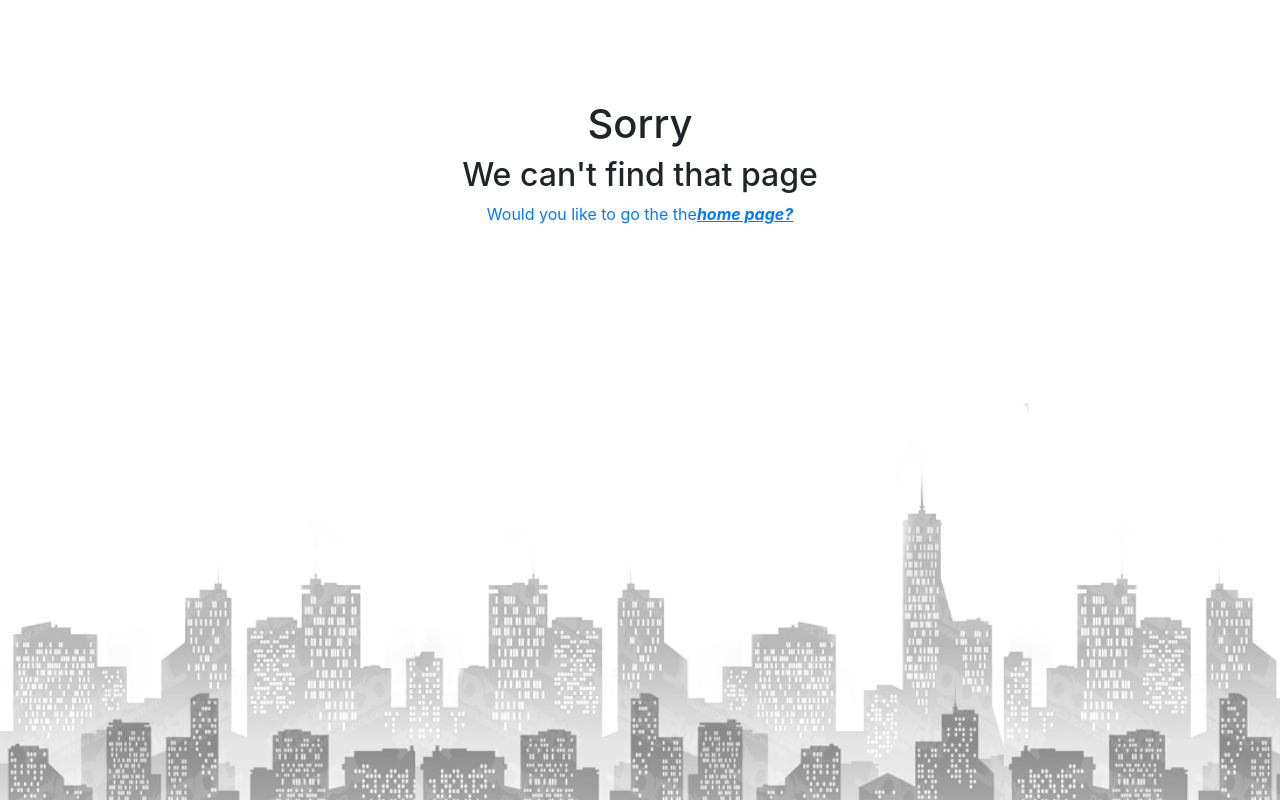
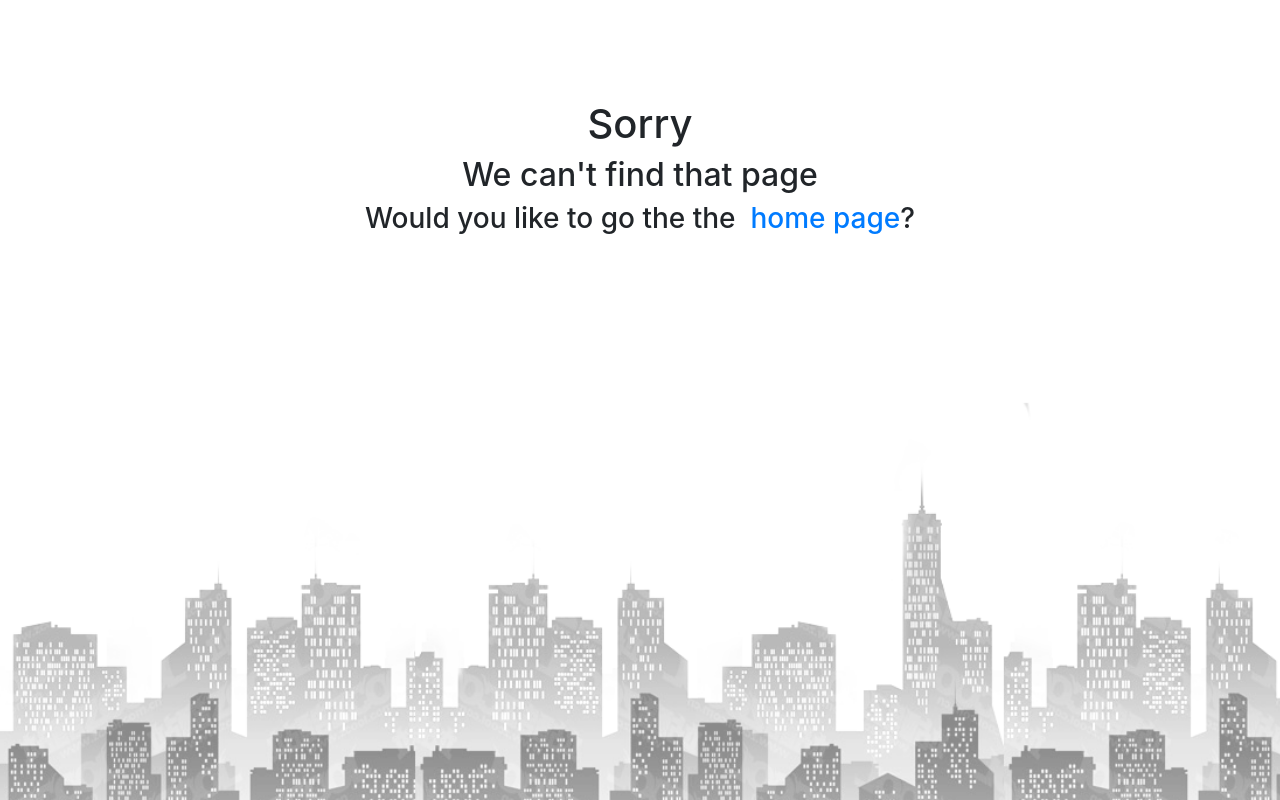
Before and after one commit to paul-mcinnis/react_proj, a React (Create React App) app: page /home in a window 1280 px wide. Built offline with nearby package versions, Linux system fonts and the light colour scheme.

Commit message:
improved styling on page not found view

```diff
--- a/src/scenes/PageNotFound/PageNotFound.js
+++ b/src/scenes/PageNotFound/PageNotFound.js
@@ -10,10 +10,10 @@ export default class PageNotFound extends React.Component {
           <div id="notfoundtxt" class="col-md">
             <h1>Sorry</h1>
             <h2>We can't find that page</h2>
-            <Link to="/">
-              Would you like to go the the
-              <strong>home page?</strong>
-            </Link>
+            <h3>
+              Would you like to go the the &nbsp;
+              <Link to="/">home page</Link>?
+            </h3>
           </div>
         </div>
       </div>
```
